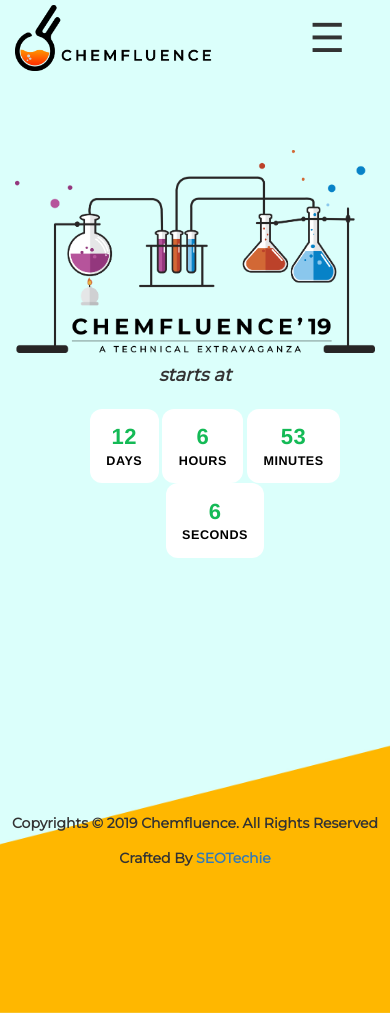
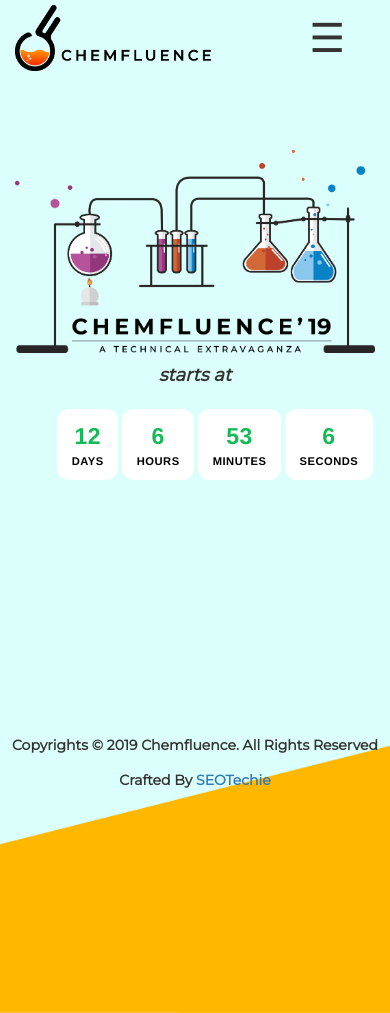
Before and after one commit to saicharan96/chem, a PHP site: page / in a window 390 px wide. Run offline with PHP 8.4, Linux system fonts and the light colour scheme.

Commit message:
Update style.css
sss

```diff
--- a/assets/css/style.css
+++ b/assets/css/style.css
@@ -222,7 +222,7 @@ background-color:#DBFFFB !important;
 }
     .main li {
   display: inline-block;
-  font-size: 0.9em;
+  font-size: 0.8em;
   list-style-type: none;
   padding: 1em 1.3em;
     letter-spacing: 0.5px;
@@ -235,13 +235,12 @@ background-color:#DBFFFB !important;
 
 .main li span {
   display: block;
-  font-size: 2.2rem;
-    font-weight:bold;
+  font-size: 2.3rem;
     color:#14ba56;
 }
 .footer
 {
-   margin-top:100px !important;
+   margin-top:100px;
 }
 .footer p
 {
```
